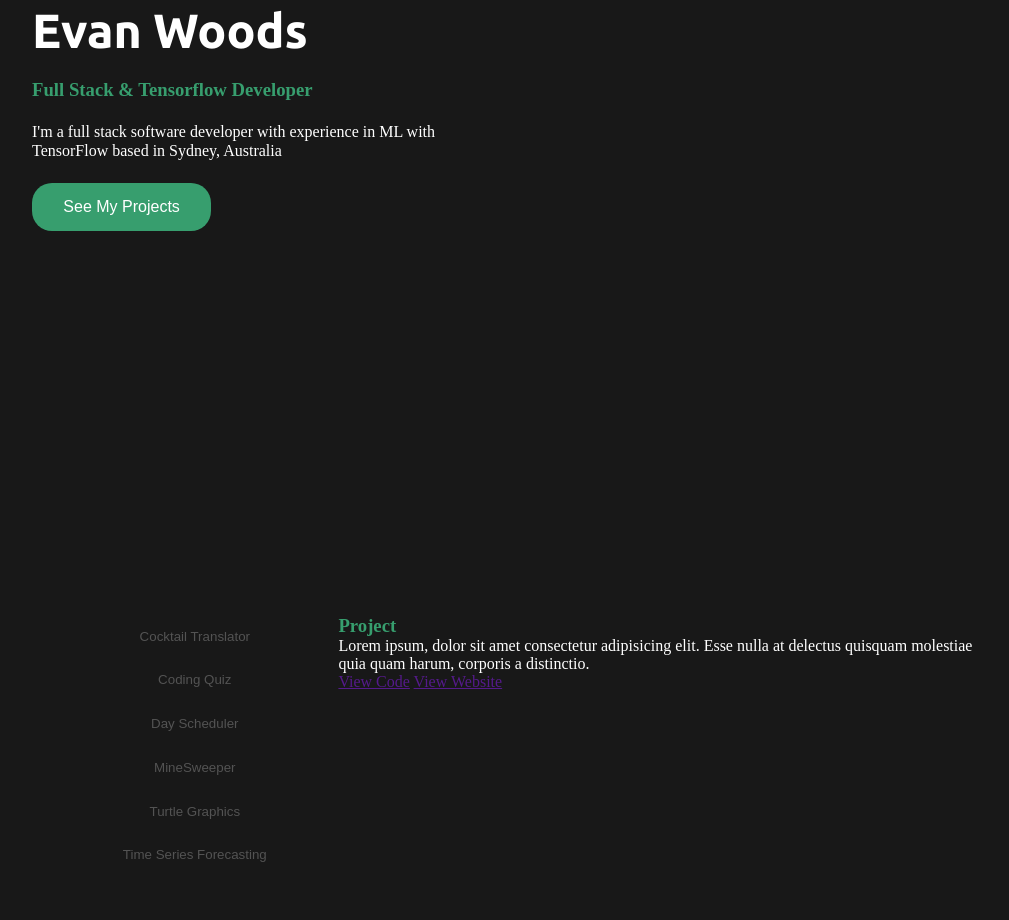
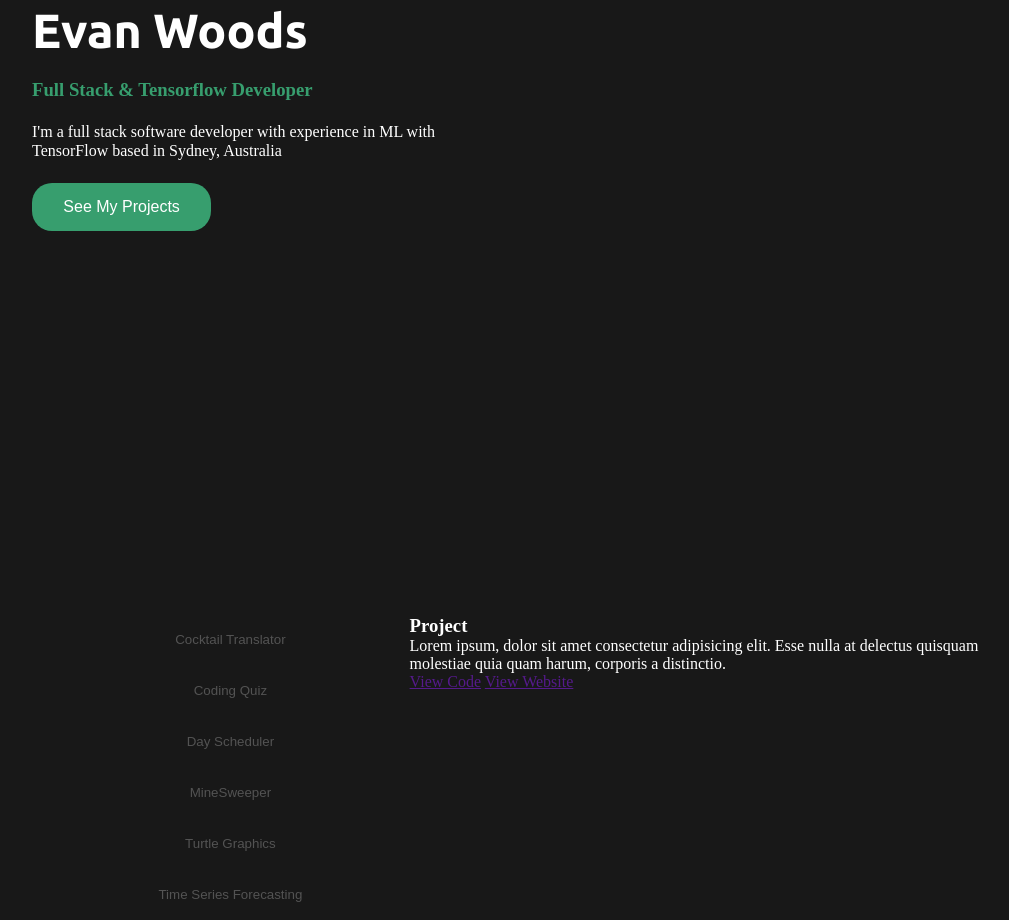
Before and after one commit to EvanCWoods/Evan-Woods-Portfolio, a plain HTML site: page index.html in a window 1280 px wide. Shown: the part 354-1274 px from the top of the page, without its empty margins (96-1105 px from the left). Before the commit the page ends 1231 px from the top, so only its background shows below. Drawn offline with Linux system fonts and the light colour scheme.

Commit message:
fixed the projects styling issues on button click

```diff
--- a/Develop/css/style.css
+++ b/Develop/css/style.css
@@ -90,6 +90,7 @@ header {
 
 #projects-section {
     margin-top: 30%;
+    display: flex;
 }
 #projects-container {
     width: 70%;
@@ -102,7 +103,7 @@ header {
 
 .project-button {
     background: none;
-    border: none;
+    border: 1px;
     color: rgb(83, 83, 83);
     width: 100%;
     padding: 5% 0 5% 0;
@@ -112,9 +113,8 @@ header {
     border: 1px solid var(--green);
     color: var(--green);
 }
+
 #project-content {
+    width: 65%;
     margin-left: 5%;
 }
-#project-title {
-    color: var(--green);
-}
--- a/Develop/js/logic.js
+++ b/Develop/js/logic.js
@@ -1,7 +1,7 @@
 const menuButton = document.getElementById("menu-button");
 
 // add event listener to menu button to show menu options
-menuButton.addEventListener("click", function() {
+menuButton.addEventListener("click", () => {
     let menuContainer = document.getElementById("header-menu-container");
     if (menuContainer.style.display == "none") {
         menuContainer.style.display = "block";
```
